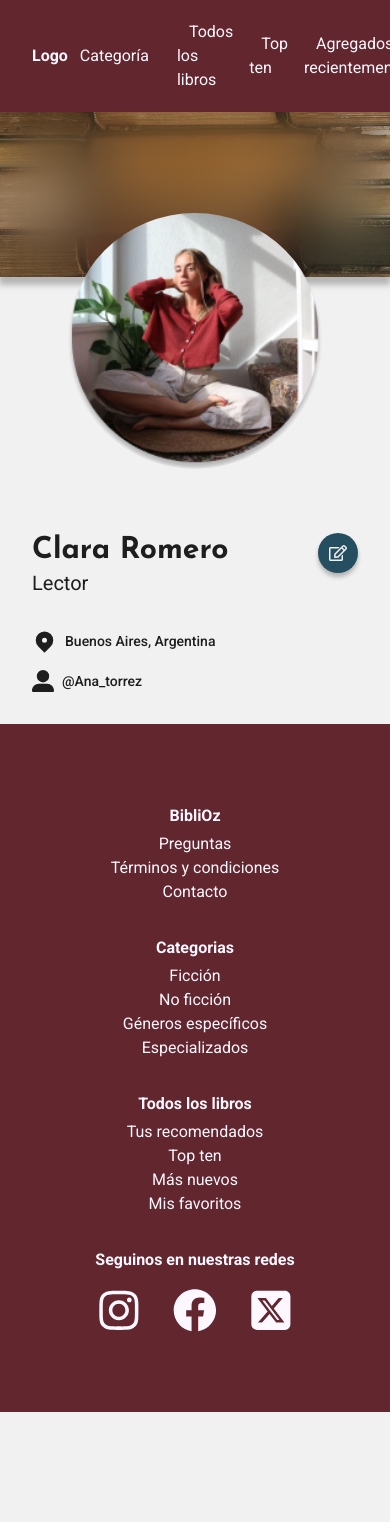
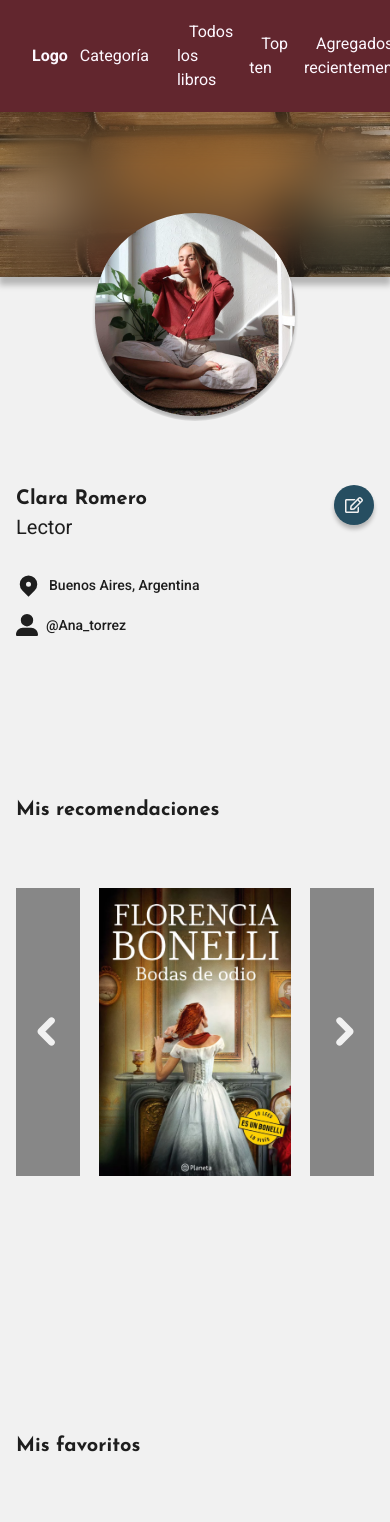
Before and after one commit to No-Country-simulation/s17-13-t-python-react, a Next.js app in the folder frontend/: page /user in a window 390 px wide. Shown: the top 1522 px of the page. Before the commit the page ends 1412 px from the top, so only its background shows below. Built offline with nearby package versions, Linux system fonts and the light colour scheme; what @midudev/tailwind-animations would draw is missing.

Commit message:
feat(frontend): :sparkles: unification of the user profile view

```diff
--- a/frontend/src/app/(profile)/author/page.tsx
+++ b/frontend/src/app/(profile)/author/page.tsx
@@ -8,7 +8,7 @@ export default function page() {
     'Se conocieron en la escuela y, con el tiempo, el amor floreció entre ellos. Austin se graduó en Harvard y Emily en Princeton. Desde hace años, colaboran en la creación de novelas juveniles y, más recientemente, han logrado un gran éxito en el ámbito del romance contemporáneo. Casados y residentes en Los Ángeles, Emily y Austin encuentran inspiración diaria en su propia historia de amor. "Amor entre páginas" es su primera novela dirigida a adultos.';
 
   return (
-    <div className="mx-auto grid max-w-[81.25rem] grid-cols-1 px-8 pb-8 md:grid-cols-[auto_1fr] md:gap-16">
+    <div className="mx-auto grid max-w-[85rem] grid-cols-1 px-8 pb-8 md:grid-cols-[auto_1fr] md:gap-16">
       <Avatar
         alt="Emily"
         img={authorImage.src}
--- a/frontend/src/app/(profile)/layout.tsx
+++ b/frontend/src/app/(profile)/layout.tsx
@@ -15,7 +15,7 @@ export default function ProfileLayout({
           aria-hidden="true"
         />
       </div>
-      <div>{children}</div>
+      <div className="mx-auto w-full max-w-[85rem] px-4 md:px-8">{children}</div>
     </section>
   );
 }
--- a/frontend/src/app/(profile)/user/page.tsx
+++ b/frontend/src/app/(profile)/user/page.tsx
@@ -1,12 +1,9 @@
-import Avatar from '@/components/Avatar';
-import userImage from '/public/avatars/avatar-2.png';
 import { HiLocationMarker } from 'react-icons/hi';
 import { FaUserLarge } from 'react-icons/fa6';
-import Title from '@/components/Typography/Title';
-import ProfileSummaryList from '@/components/ProfileSummaryList';
-import ButtonBase from '@/components/ButtonBase';
 import { ItemInfo } from '@/interfaces/ItemData.interface';
-import { FaRegEdit } from 'react-icons/fa';
+import UserProfileOverview from '@/components/UserProfileOverview';
+import Carousel from '@/components/Carousel/Carousel';
+import userImage from '/public/avatars/avatar-2.png';
 
 export default function page() {
   const profileInfoMockup: ItemInfo[] = [
@@ -19,23 +16,17 @@ export default function page() {
       text: '@Ana_torrez',
     },
   ];
+  const userNameMockup = 'Clara Romero';
 
   return (
-    <div className="mx-auto grid max-w-[81.25rem] grid-cols-1 px-8 pb-8 md:grid-cols-[auto_1fr] md:gap-x-16">
-      <Avatar
-        alt="Emily"
-        img={userImage.src}
-        customClass="-translate-y-16"
-        containerClass="mx-auto size-64 row-[1/2] col-[1/3] md:size-52 md:col-[1/2]"
+    <>
+      <UserProfileOverview
+        dataUser={profileInfoMockup}
+        image={userImage.src}
+        userName={userNameMockup}
       />
-      <ProfileSummaryList dataList={profileInfoMockup} customClass="row-[3/4] md:row-[2/3]" />
-      <div className="row-[2/3] flex justify-between pb-8 md:col-[2/3] md:row-[1/2] md:py-8">
-        <header className="flex flex-col">
-          <Title level={2} title="Clara Romero" />
-          <span className="text-xl font-normal">Lector</span>
-        </header>
-        <ButtonBase text="Editar perfil" icon={<FaRegEdit />} alt="Editar perfil" />
-      </div>
-    </div>
+      <Carousel carouselTitle="Mis recomendaciones" />
+      <Carousel carouselTitle="Mis favoritos" />
+    </>
   );
 }
--- a/frontend/src/app/loading.tsx
+++ b/frontend/src/app/loading.tsx
@@ -5,7 +5,7 @@ export default function Loading() {
       role="status"
       className="flex h-[calc(100dvh-4rem)] content-center items-center justify-center space-x-2"
     >
-      <svg className="h-20 w-20 animate-spin stroke-main" viewBox="0 0 256 256">
+      <svg className="h-20 w-20 animate-rotate-360 stroke-main" viewBox="0 0 256 256">
         <line
           x1="128"
           y1="32"
--- a/frontend/src/components/BookReview.tsx
+++ b/frontend/src/components/BookReview.tsx
@@ -1,9 +1,7 @@
-import React from 'react'
-import Title from './Typography/Title'
+import React from 'react';
+import Title from './Typography/Title';
 
 import ReviewCard from './ReviewCard';
-
-
 
 interface Review {
   name: string;
@@ -14,34 +12,32 @@ interface Review {
 }
 
 const BookReview = () => {
-
   const reviews: Review[] = [
     {
       name: 'Juliana Serrano',
       imageUrl: '',
-      reviewText: 'A fantastic novel set in the Jazz Age, a great celebratory banquet attended by the other starving animals. Mr. Fox uses his underground passages to help his family survive.',
+      reviewText:
+        'A fantastic novel set in the Jazz Age, a great celebratory banquet attended by the other starving animals. Mr. Fox uses his underground passages to help his family survive.',
       rating: 4,
       date: new Date(),
     },
-
   ];
 
-
   return (
-      <section className = "p-3 " >
-         <div className="m-12 ">
-            <Title level={2} title="Reseña"/>
+    <section className="p-3">
+      <div className="m-12">
+        <Title level={2} title="Reseña" />
       </div>
-        <div className=" m-12">
+      <div className="m-12">
         {reviews.map((review, index) => (
           <ReviewCard key={index} review={review} />
         ))}
-          <div className="flex justify-end m-2 mr-10">
+        <div className="m-2 mr-10 flex justify-end">
           <button className=" ">Ver todas</button>
         </div>
       </div>
     </section>
-      )
-}
+  );
+};
 
-export default BookReview
+export default BookReview;
--- a/frontend/src/components/Carousel/Carousel.tsx
+++ b/frontend/src/components/Carousel/Carousel.tsx
@@ -2,6 +2,7 @@
 
 import { Swiper, SwiperSlide } from 'swiper/react';
 import { SwiperConfig } from './swipperConfig';
+import Title from '../Typography/Title';
 import { Books } from '@/interfaces/BookSlice.interface';
 import 'swiper/css/navigation';
 import 'swiper/css';
@@ -25,11 +26,13 @@ export default function Carousel({ books, carouselTitle }: Partial<Props>) {
   ];
 
   return (
-    <section className="min-h-dvh">
+    <section className="py-32">
       {carouselTitle && (
-        <h2 className="mx-auto max-w-[81.25rem] py-16 text-[2.1875rem] font-semibold">
-          {carouselTitle}
-        </h2>
+        <Title
+          level={2}
+          title={carouselTitle}
+          customClass="mx-auto max-w-[85rem] pb-16 text-[2.1875rem] font-semibold"
+        />
       )}
       <Swiper {...SwiperConfig}>
         {mockupBooks.map(({ name, url }) => (
--- a/frontend/src/components/ProfileSummaryList.tsx
+++ b/frontend/src/components/ProfileSummaryList.tsx
@@ -1,7 +1,7 @@
-import { SummaryItem } from '@/interfaces/SummaryItem.interface';
+import { ItemInfo } from '@/interfaces/ItemData.interface';
 
 interface Props {
-  dataList: SummaryItem[];
+  dataList: ItemInfo[];
   customClass?: string;
 }
 
--- a/frontend/src/components/SameAuthorBooks.tsx
+++ b/frontend/src/components/SameAuthorBooks.tsx
@@ -15,7 +15,7 @@ export default function SameAuthorBooks({ title, books }: Props) {
   return (
     <section className="min-h-dvh">
       {title && (
-        <h2 className="mx-auto max-w-[81.25rem] py-16 text-[2.1875rem] font-semibold">{title}</h2>
+        <h2 className="mx-auto max-w-[85rem] py-16 text-[2.1875rem] font-semibold">{title}</h2>
       )}
       {books.length === 1 ? (
         <div className="flex px-7">
--- a/frontend/src/components/Typography/Title.tsx
+++ b/frontend/src/components/Typography/Title.tsx
@@ -17,7 +17,7 @@ export default function Title({ level, customClass, title }: Props) {
   const Tag = `h${level}` as keyof JSX.IntrinsicElements;
 
   return (
-    <Tag className={`${josefina.className} ${customClass || ''} text-3xl font-semibold`}>
+    <Tag className={`${josefina.className} ${customClass || ''} text-xl font-semibold xs:text-3xl`}>
       {title}
     </Tag>
   );
--- /dev/null
+++ b/frontend/src/components/UserProfileOverview.tsx
@@ -0,0 +1,33 @@
+import Avatar from './Avatar';
+import { FaRegEdit } from 'react-icons/fa';
+import ButtonBase from './ButtonBase';
+import ProfileSummaryList from './ProfileSummaryList';
+import Title from './Typography/Title';
+import { ItemInfo } from '@/interfaces/ItemData.interface';
+
+interface Props {
+  userName: string;
+  dataUser: ItemInfo[];
+  image: string;
+}
+
+export default function UserProfileOverview({ image, dataUser, userName }: Props) {
+  return (
+    <div className="mx-auto grid max-w-[85rem] grid-cols-1 pb-8 md:grid-cols-[auto_1fr] md:gap-x-16">
+      <Avatar
+        alt="Emily"
+        img={image}
+        customClass="-translate-y-16"
+        containerClass="mx-auto size-40 xs:size-64 row-[1/2] col-[1/3] md:size-52 md:col-[1/2]"
+      />
+      <ProfileSummaryList dataList={dataUser} customClass="row-[3/4] md:row-[2/3]" />
+      <div className="row-[2/3] flex justify-between pb-8 md:col-[2/3] md:row-[1/2] md:py-8">
+        <header className="flex flex-col">
+          <Title level={2} title={userName} />
+          <span className="text-xl font-normal">Lector</span>
+        </header>
+        <ButtonBase text="Editar perfil" icon={<FaRegEdit />} alt="Editar perfil" />
+      </div>
+    </div>
+  );
+}
```
Also changed, not shown: frontend/src/components/ReviewCard.tsx (+15 -26 lines). Lines whose indentation alone changed are shown as unchanged.
